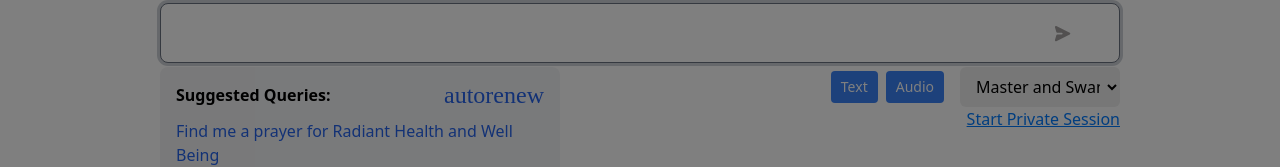
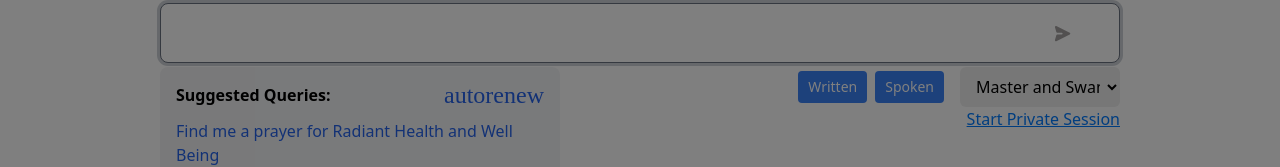
Before and after one commit to mayooear/gpt4-pdf-chatbot-langchain, a Next.js app: page / in a window 1280 px wide. Shown: the part 557-724 px from the top of the page. Built offline with nearby package versions, Linux system fonts and the light colour scheme.

Commit message:
Change buttons to written and spoken

```diff
--- a/components/ChatInput.tsx
+++ b/components/ChatInput.tsx
@@ -137,7 +137,7 @@ export const ChatInput: React.FC<ChatInputProps> = ({
                         mediaTypes.text ? 'bg-blue-500 text-white' : 'bg-gray-200 text-gray-700'
                       }`}
                     >
-                      Text
+                      Written
                     </button>
                     <button
                       type="button"
@@ -146,7 +146,7 @@ export const ChatInput: React.FC<ChatInputProps> = ({
                         mediaTypes.audio ? 'bg-blue-500 text-white' : 'bg-gray-200 text-gray-700'
                       }`}
                     >
-                      Audio
+                      Spoken
                     </button>
                   </div>
                   <div className="sm:w-40">
```
